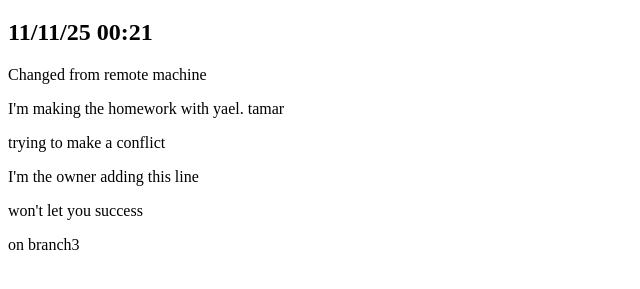
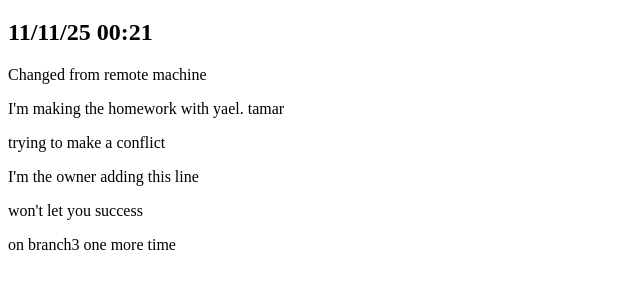
Before and after one commit to yael184/learn-git, a plain HTML site: page index.html in a window 1280 px wide. Shown: the part 61-350 px from the top of the page, without its empty margins (0-640 px from the left). Drawn offline with Linux system fonts and the light colour scheme.

Commit message:
changing again branch 3

```diff
--- a/index.html
+++ b/index.html
@@ -13,6 +13,6 @@
     <p>trying to make a conflict</p>
     <p>I'm the owner adding this line</p>
     <p>won't let you success</p>
-    <div>on branch3</div>
+    <div>on branch3 one more time</div>
 </body>
 </html>
```
